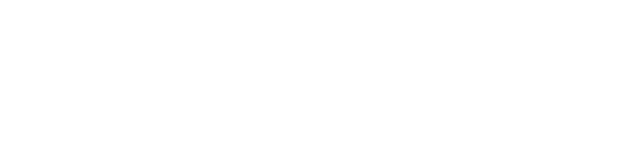
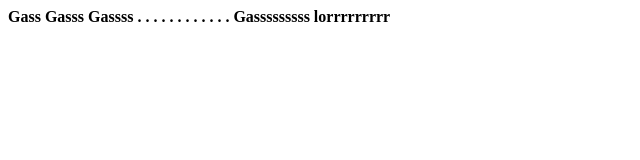
Before and after one commit to bagsss/praktikum1, a plain HTML site: page index.html in a window 1280 px wide. Shown: the whole page, without its empty margins (0-640 px from the left). Drawn offline with Linux system fonts and the light colour scheme.

Commit message:
updatean ku

```diff
--- a/index.html
+++ b/index.html
@@ -2,5 +2,22 @@
   <head> <title>  Belajar GIT & GITHUB </title>
 </head>
 <body>
+  <a><b>Gass
+        Gasss
+        Gassss
+    .
+      .
+    .
+    .
+    .
+    .
+    .
+    .
+    .
+    .
+    .
+    .
+    Gasssssssss lorrrrrrrrr
+    </b></a>
 </body>
 </html>
```
